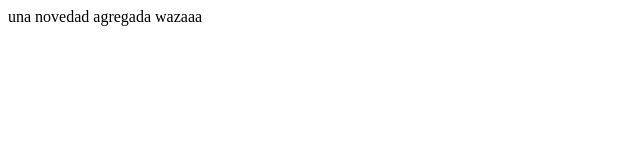
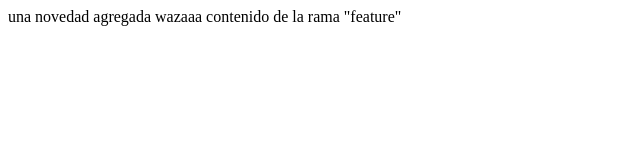
Before and after one commit to Alegreman/lecture1, a plain HTML site: page index.html in a window 1280 px wide. Shown: the whole page, without its empty margins (0-640 px from the left). Drawn offline with Linux system fonts and the light colour scheme.

Commit message:
añadi nueva rama

```diff
--- a/index.html
+++ b/index.html
@@ -6,5 +6,6 @@
     <body>
         una novedad agregada
        wazaaa
+       contenido de la rama "feature"
     </body>
 </html>
```
